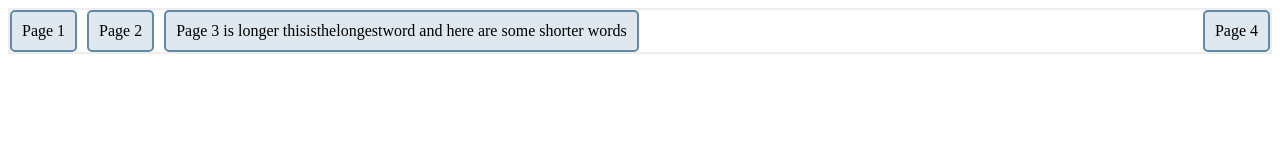
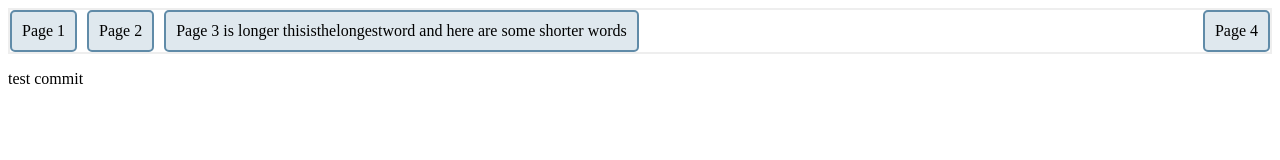
Before and after one commit to mileshinch/landing-page, a plain HTML site: page test.html in a window 1280 px wide. Drawn offline with Linux system fonts and the light colour scheme.

Commit message:
Test commit after changing local repo name

```diff
--- a/test.html
+++ b/test.html
@@ -16,5 +16,6 @@
           <li class="pushright"><a href="#">Page 4</a></li>
         </ul>
     </nav>
+    <p>test commit</p>
 </body>
 </html>
```
